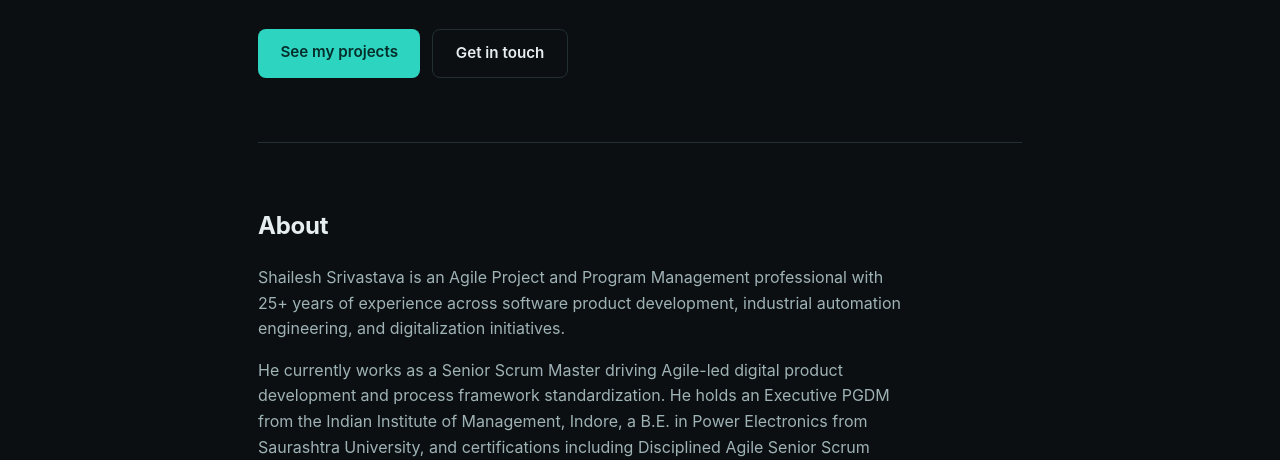
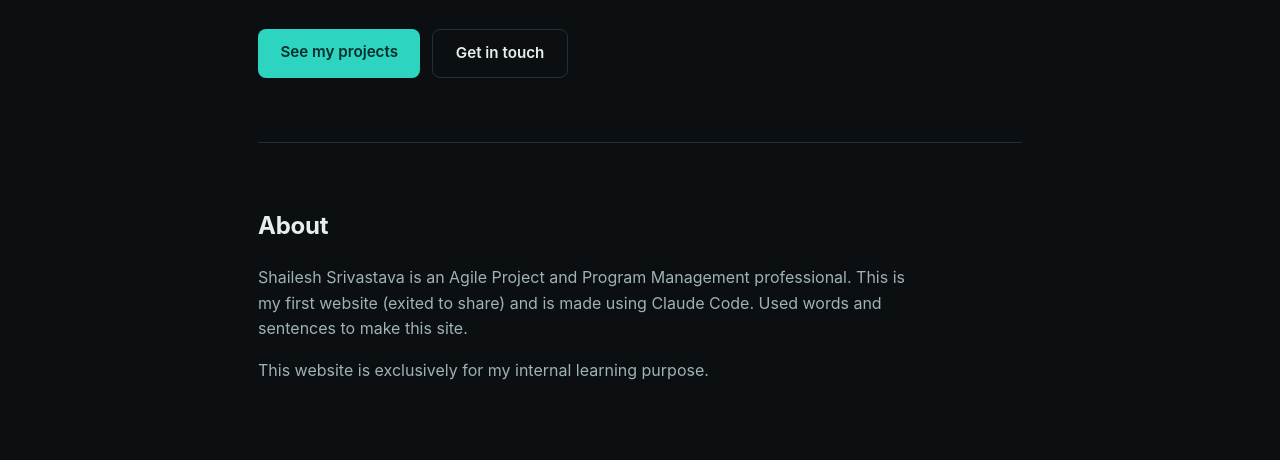
Before and after one commit to Shailesh1914/Shailesh1914.github.io, a plain HTML site: page index.html in a window 1280 px wide. Shown: the part 337-797 px from the top of the page. Drawn offline with Linux system fonts and the light colour scheme.

Commit message:
Update About section per revised SPEC.md
Co-Authored-By: Claude Sonnet 5 <noreply@anthropic.com>
Claude-Session: https://claude.ai/code/session_01AFx1m6f3y4gY9sTftBNPmv

```diff
--- a/index.html
+++ b/index.html
@@ -34,16 +34,12 @@
   <section id="about" class="section">
     <h2>About</h2>
     <p>
-      Shailesh Srivastava is an Agile Project and Program Management professional with 25+ years
-      of experience across software product development, industrial automation engineering, and
-      digitalization initiatives.
+      Shailesh Srivastava is an Agile Project and Program Management professional. This is my
+      first website (exited to share) and is made using Claude Code. Used words and sentences to
+      make this site.
     </p>
     <p>
-      He currently works as a Senior Scrum Master driving Agile-led digital product development
-      and process framework standardization. He holds an Executive PGDM from the Indian Institute
-      of Management, Indore, a B.E. in Power Electronics from Saurashtra University, and
-      certifications including Disciplined Agile Senior Scrum Master (PMI, 2024), PMI Agile
-      Certified Practitioner (2018), and Project Management Professional (PMI, 2008).
+      This website is exclusively for my internal learning purpose.
     </p>
   </section>
 
```
Also changed, not shown: SPEC.md (+2 -3 lines).
